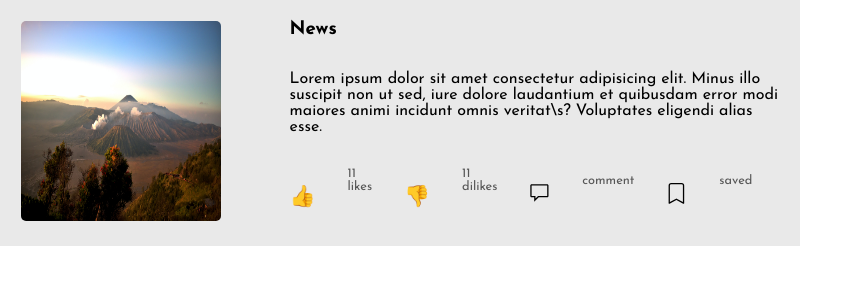
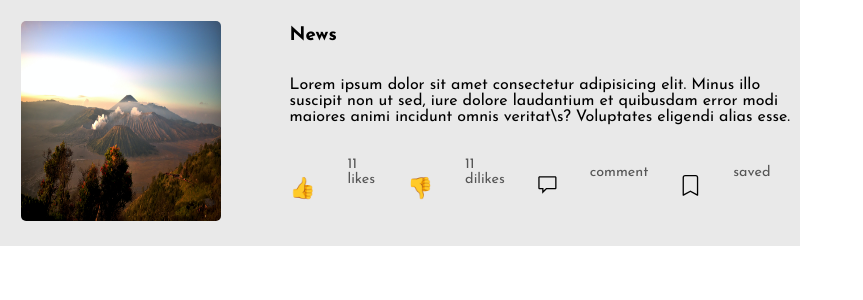
Before and after one commit to esmaelmoh/blog-mern-frontend, a React (Create React App) app: page / in a window 1280 px wide. Shown: the top 300 px of the page, without its empty margins (0-863 px from the left). Built offline with nearby package versions, Linux system fonts and the light colour scheme.

Commit message:
regular commit177

```diff
--- a/src/components/Post/Post.css
+++ b/src/components/Post/Post.css
@@ -4,6 +4,10 @@
     src:url(../../fonts/JosefinSans-VariableFont_wght.ttf)
   }
 
+*{
+    margin: 0;
+    padding: 0;
+}
 .blog-container{
     font-family: 'newfont';
     width: 800px;
@@ -31,6 +35,7 @@
 }
 .content-container ul .btn-wrapper{
     display: flex;
+    gap: ;
     justify-content: center;
     align-items: center;
 }
@@ -40,6 +45,6 @@
     border: none;
 }
 .content-container ul .btn-wrapper p{
-    font-size: 0.8rem;
+    font-size: 0.9rem;
     color: rgba(0, 0, 0, 0.63);
 }
```
Also changed, not shown: 1 other file (tests, documents, lock files or other folders).
